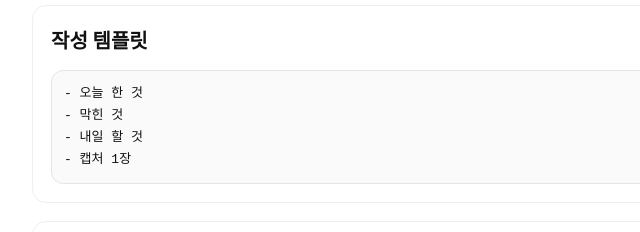
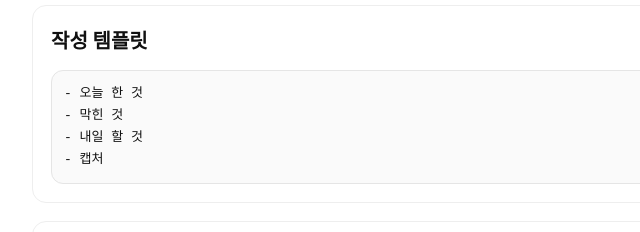
Before and after one commit to ksomang98/ksomang98.github.io, a plain HTML site: page log.html in a window 1280 px wide. Shown: the part 240-472 px from the top of the page, 158-798 px from the left. Drawn offline with Linux system fonts and the light colour scheme.

Commit message:
Update log.html

```diff
--- a/log.html
+++ b/log.html
@@ -32,7 +32,7 @@
       <pre class="pre">- 오늘 한 것
 - 막힌 것
 - 내일 할 것
-- 캡처 1장</pre>
+- 캡처</pre>
     </div>
 
     <!-- ✅ Dev Log 추가 폼 -->
```
